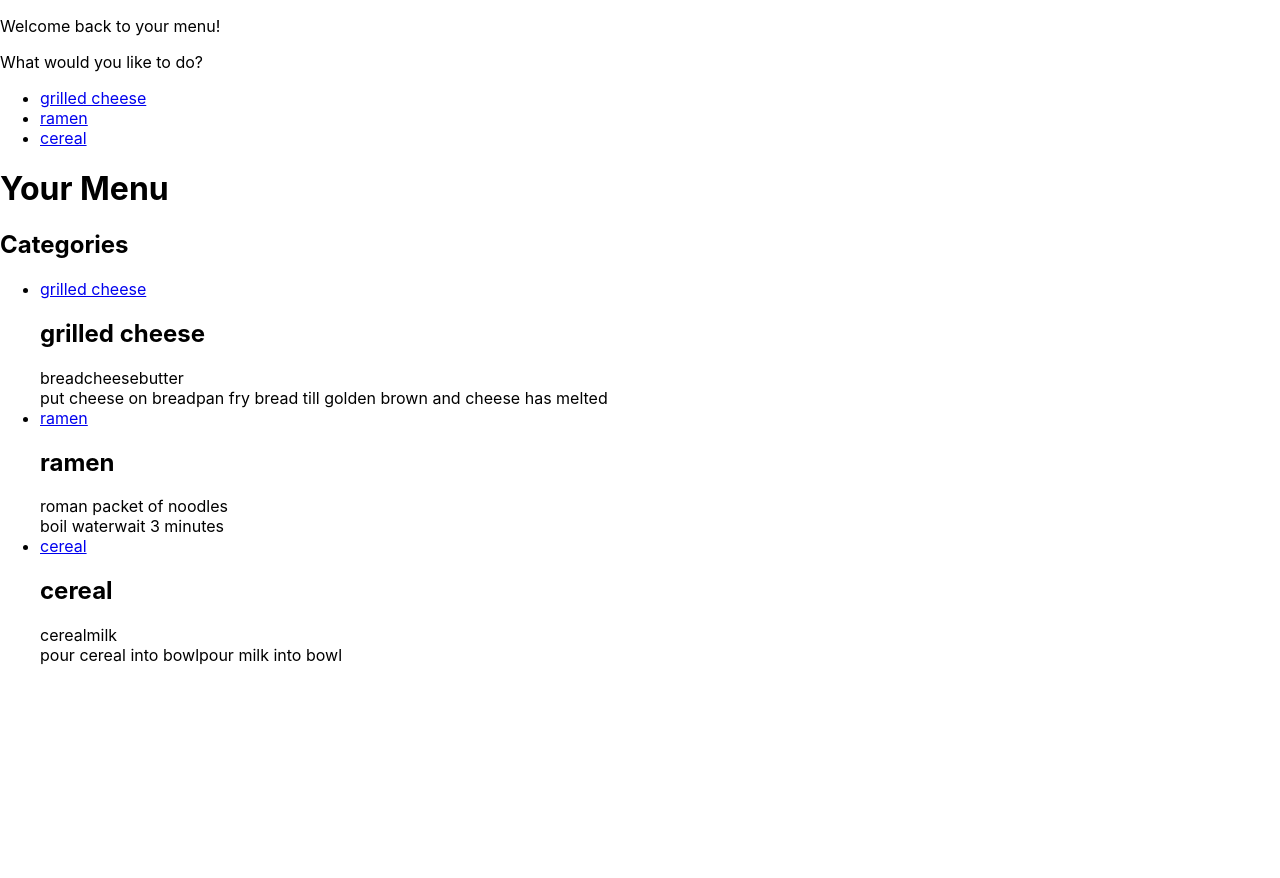
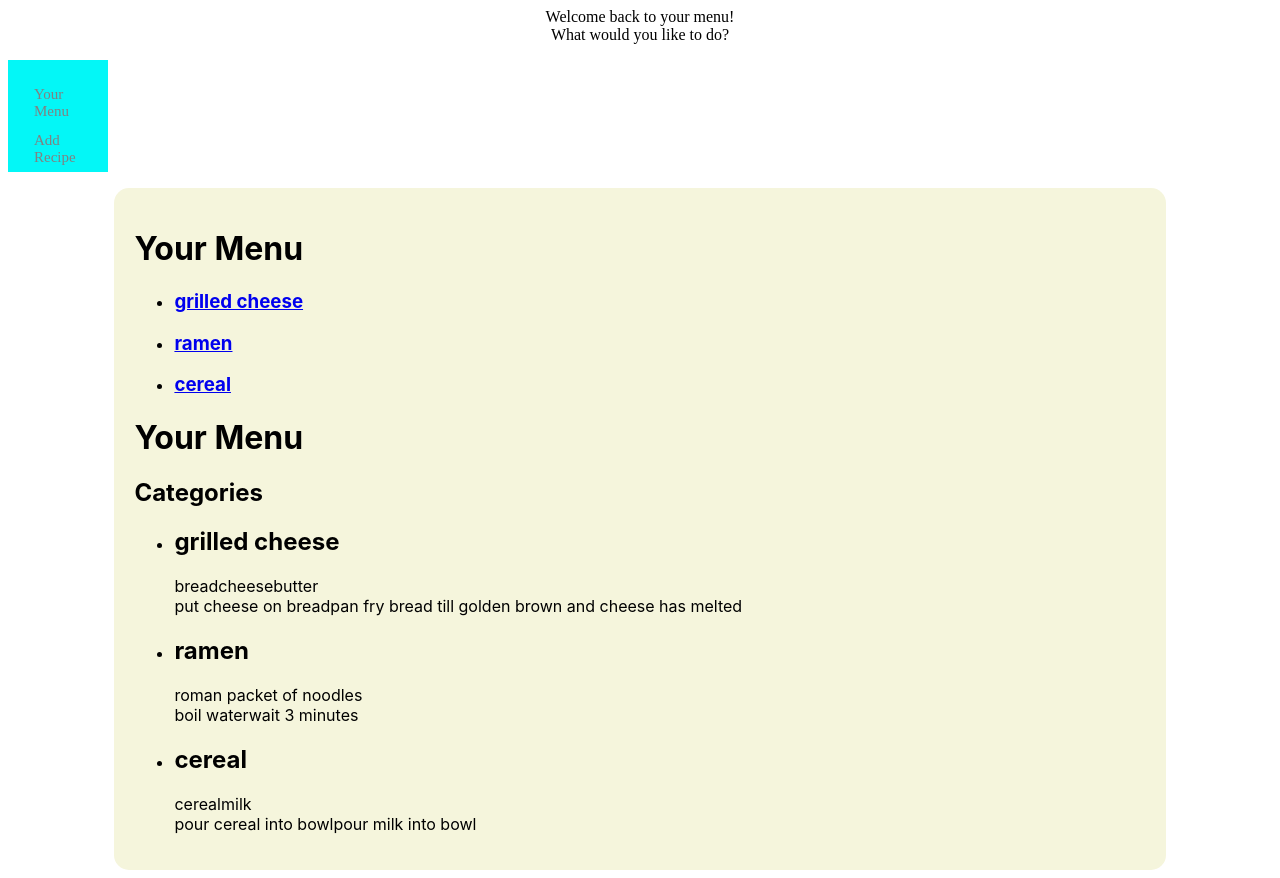
Before and after one commit to Sebastian-Russo/personal-menu, a React (Create React App) app: page /your-menu-item in a window 1280 px wide. Before the commit the page ends 800 px from the top, so only its background shows below. Built offline with nearby package versions, Linux system fonts and the light colour scheme.

Commit message:
got navbar working

```diff
--- a/src/components/App.js
+++ b/src/components/App.js
@@ -3,10 +3,10 @@ import {
   BrowserRouter as Router,
   Route,
   Redirect,
-  Switch,
-  Link
+  Switch
 } from 'react-router-dom';
 import RecipeForm from './recipe-form';
+import YourMenuItem from './your-menu-item';
 import YourMenu from './your-menu';
 import Sidebar from './sidebar';
 
@@ -21,13 +21,13 @@ export default function App() {
             <p> What would you like to do? </p>
           </header>
           <Sidebar />
-            <main>
+            <main className="main">
           <YourMenu />
-              {/* <Switch>
-                <Redirect
+              <Switch>
+                {/* <Redirect
                   exact
                   from="/"
-                  to="/your-menu" />
+                  to="/" /> */}
                 <Route
                   exact
                   path="/your-menu"
@@ -36,7 +36,11 @@ export default function App() {
                   exact
                   path="/recipe-form"
                   component={RecipeForm} />
-              </Switch> */}
+                <Route
+                  exact
+                  path="/your-menu-item"
+                  component={YourMenuItem} />
+              </Switch>
             </main>
         </div>
     </Router>
--- a/src/components/recipe-form.js
+++ b/src/components/recipe-form.js
@@ -113,6 +113,7 @@ export class RecipeForm extends React.Component {
                 <button
                     type="submit"
                     disabled={this.props.pristine || this.props.submitting}>
+                    Submit
                 </button>
             </form>
         );
--- a/src/components/sidebar.js
+++ b/src/components/sidebar.js
@@ -1,22 +1,21 @@
 import React from 'react';
 import {connect} from 'react-redux';
-import {Link} from 'react-router-dom';
+import { Link } from 'react-router-dom';
 
 export function Sidebar(props) {
-    const {menuItems} = props;
-    const menuItem = menuItems.map(item =>
-        <li key={item.id}>
-            <Link to={`/${menuItems}`}>
-                {item.name}
-            </Link>
-        </li>
-    );
+    // const {menuItems} = props;
+    // const menuItem = menuItems.map(item =>
+    //     <li key={item.id}>
+    //         <Link to={}/>
+    //     </li>
+    // );
 
     return (
         <div className="sidebar">
             <nav className="sidebar-nav">
                 <ul className="sidebar-list">
-                    {menuItem}
+                    <li><Link to="/your-menu" className="sidenav">Your Menu </Link></li>
+                    <li><Link to="/recipe-form" className="sidenav">Add Recipe</Link></li>
                 </ul>
             </nav>
         </div>
--- /dev/null
+++ b/src/components/your-menu-item.js
@@ -0,0 +1,32 @@
+import React from 'react';
+import {connect} from 'react-redux';
+// *** AKA RECIPE COMPONENT ***
+
+export function YourMenuItem(props) {
+    const {menuItems} = props;
+    const recipes = menuItems;
+    const recipe = recipes.map(recipe => (
+        <li className="menu-recipe" key={recipe.id}>
+            <h2 className="menu-recipe-name">
+                {recipe.name}
+                {/* onClick={} */}
+                </h2>
+            <div className="menu-recipe-ingredients">{recipe.ingredients}</div>
+            <div className="menu-recipe-steps">{recipe.steps}</div>
+        </li>
+    ));
+
+    return (
+        <div className="menu-items">
+            <h1>Your Menu</h1>
+            <h2>Categories</h2>
+            <ul className="menu-recipe-list">{recipe}</ul>
+        </div>
+    );
+}
+
+const mapStateToProps = (state) => ({
+    menuItems: state.menuItems
+});
+
+export default connect(mapStateToProps)(YourMenuItem)
--- a/src/components/your-menu.js
+++ b/src/components/your-menu.js
@@ -4,49 +4,28 @@ import {Link} from 'react-router-dom';
 // import {} from '../actions';
 
 export function YourMenu(props) {
-    console.log(props);
     const {menuItems} = props;
     const menuItem = menuItems.map(item => (
         <li className="menu-item" key={item.id}>
-            <Link to={`/${menuItems}`}>
-                {item.name}
-            </Link>
-            <h2 className="menu-item-name">{item.name}</h2>
-            <div className="menu-item-ingredients">{item.ingredients}</div>
-            <div className="menu-item-steps">{item.steps}</div>
+            <h3 className="menu-item-name">
+                <Link to="/your-menu-item">
+                    {item.name}
+                </Link>
+            </h3>
         </li>
     ));
 
     return (
         <div className="menu-items">
             <h1>Your Menu</h1>
-            <h2>Categories</h2>
+            {/* <h2>Categories</h2> */}
             <ul className="menu-item-list">{menuItem}</ul>
         </div>
     );
 }
 
-const mapStateToProps = (state) => ({
-    menuItems: state.menuItems
+const mapStateToProps = (state, props) => ({
+        menuItems: state.menuItems
 });
 
 export default connect(mapStateToProps)(YourMenu)
-
-// const {menuItems} = props;
-// const menuItem = menuItems.map(item =>
-//     <li key={item.id}>
-//         <Link to={`/${menuItems}`}>
-//             {item.name}
-//         </Link>
-//     </li>
-// );
-
-// return (
-//     <div className="sidebar">
-//         <nav className="sidebar-nav">
-//             <ul className="sidebar-list">
-//                 {menuItem}
-//             </ul>
-//         </nav>
-//     </div>
-// );
--- a/src/index.css
+++ b/src/index.css
@@ -1,13 +1,49 @@
-body {
-  margin: 0;
+
+code {
+  font-family: source-code-pro, Menlo, Monaco, Consolas, 'Courier New',
+    monospace;
+}
+
+.sidebar-list {
+  height: 15%;
+  width: 90px;
+  position: relative;
+  top: 0;
+  left: 0;
+  background-color: rgb(3, 247, 247);
+  overflow-x: hidden;
+  padding-top: 20px;
+  padding-left: 10px;
+}
+
+.sidebar-list a {
+  padding: 6px 8px 6px 16px;
+  text-decoration: none;
+  font-size: 15px;
+  color: #818181;
+  display: inline-block;
+}
+
+.sidebar-list a:hover {
+  color: #f1f1f1;
+}
+
+.main {
   font-family: -apple-system, BlinkMacSystemFont, 'Segoe UI', 'Roboto', 'Oxygen',
     'Ubuntu', 'Cantarell', 'Fira Sans', 'Droid Sans', 'Helvetica Neue',
     sans-serif;
   -webkit-font-smoothing: antialiased;
   -moz-osx-font-smoothing: grayscale;
+  width: 80%;
+  background-color: beige;
+  padding: 20px;
+  margin: auto;
+  border-radius: 15px;
+  /* position: fixed;  */
+  overflow: scroll;
 }
 
-code {
-  font-family: source-code-pro, Menlo, Monaco, Consolas, 'Courier New',
-    monospace;
+p {
+  margin: auto;
+  text-align: center;
 }
```
Also changed, not shown: src/components/sidebar.css (added).
